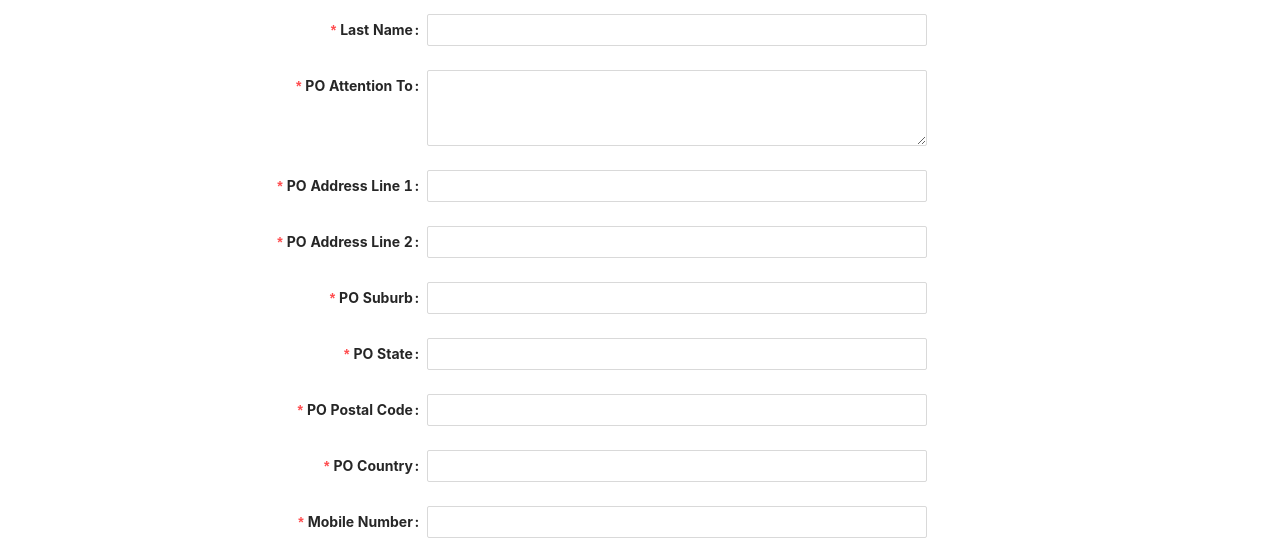
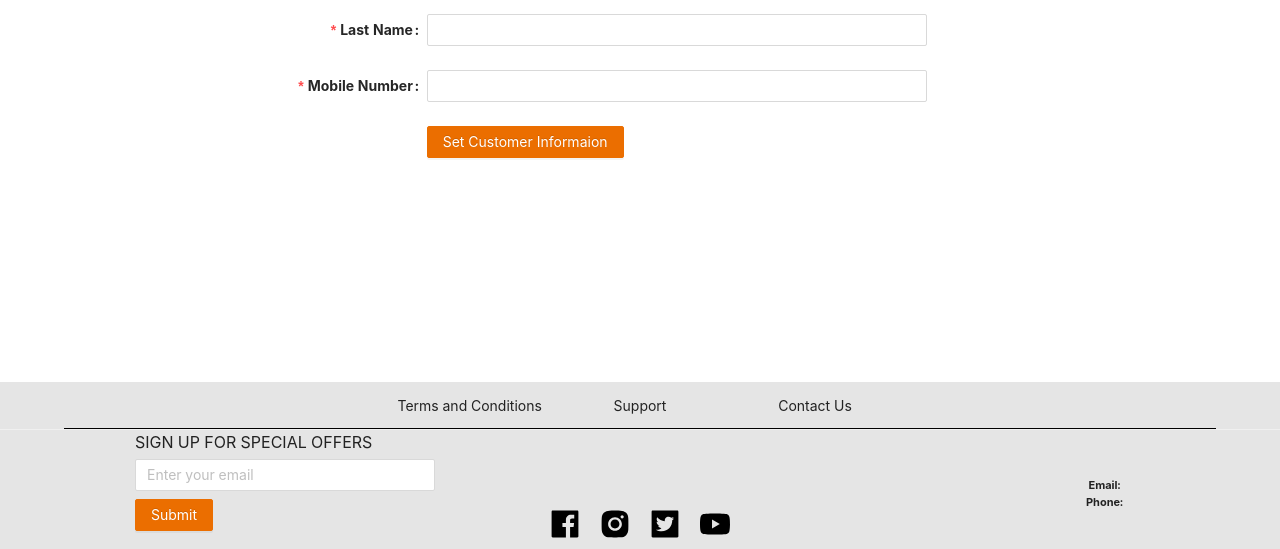
Before and after one commit to TrangNgyn/Superfin, a React (Create React App) app in the folder client/ReactProject/: page /editCustomer in a window 1280 px wide. Shown: the part 403-952 px from the top of the page. Built offline with nearby package versions, Linux system fonts and the light colour scheme; no server answers; what aws-amplify would draw is missing.

Commit message:
adjusting Edit Customer page to recent DB changes

```diff
--- a/client/ReactProject/src/Pages/EditCustomer/EditCustomer.js
+++ b/client/ReactProject/src/Pages/EditCustomer/EditCustomer.js
@@ -6,12 +6,24 @@ import { onlyNumbers } from '../../_services/SharedFunctions';
 import { Input, Form, Button } from 'antd';
 import { useForm } from 'antd/lib/form/Form';
 
+
+
+
+
 const EditCustomer = () => {
     const [form] = useForm();
+
+
+
+
 
     const onFinish = values => {
         console.log(values);
     }
+
+
+
+
 
     return(
         <div>
@@ -60,104 +72,6 @@ const EditCustomer = () => {
                     </Form.Item>
 
                     <Form.Item
-                        label="PO Attention To"
-                        name="po_attention_to"
-                        rules={[
-                            {
-                                whitespace: true,
-                                required: true,
-                                message: 'Please input PO Attentiion To!'
-                            }
-                        ]}
-                    >
-                        <Input.TextArea rows={3} style={{width: '500px'}}/>
-                    </Form.Item>
-
-                    <Form.Item
-                        label="PO Address Line 1"
-                        name="po_address_line1"
-                        rules={[
-                            {
-                                whitespace: true,
-                                required: true,
-                                message: 'Please input PO Address Line 1'
-                            }
-                        ]}
-                    >
-                        <Input style={{width: '500px'}}/>
-                    </Form.Item>
-
-                    <Form.Item
-                        label="PO Address Line 2"
-                        name="po_address_line2"
-                        rules={[
-                            {
-                                whitespace: true,
-                                required: true,
-                                message: 'Please input PO Address Line 2'
-                            }
-                        ]}
-                    >
-                        <Input style={{width: '500px'}}/>
-                    </Form.Item>
-
-                    <Form.Item
-                        label="PO Suburb"
-                        name="po_suburb"
-                        rules={[
-                            {
-                                whitespace: true,
-                                required: true,
-                                message: 'Please input PO Suburb'
-                            }
-                        ]}
-                    >
-                        <Input style={{width: '500px'}}/>
-                    </Form.Item>
-
-                    <Form.Item
-                        label="PO State"
-                        name="po_state"
-                        rules={[
-                            {
-                                whitespace: true,
-                                required: true,
-                                message: 'Please input PO State'
-                            }
-                        ]}
-                    >
-                        <Input style={{width: '500px'}}/>
-                    </Form.Item>
-
-                    <Form.Item
-                        label="PO Postal Code"
-                        name="po_postal_code"
-                        rules={[
-                            {
-                                whitespace: true,
-                                required: true,
-                                message: 'Please input PO Postal Code'
-                            }
-                        ]}
-                    >
-                        <Input style={{width: '500px'}}/>
-                    </Form.Item>
-
-                    <Form.Item
-                        label="PO Country"
-                        name="po_country"
-                        rules={[
-                            {
-                                whitespace: true,
-                                required: true,
-                                message: 'Please input PO Postal Code'
-                            }
-                        ]}
-                    >
-                        <Input style={{width: '500px'}}/>
-                    </Form.Item>
-
-                    <Form.Item
                         label="Mobile Number"
                         name="mobile_number"
                         rules={[
```
